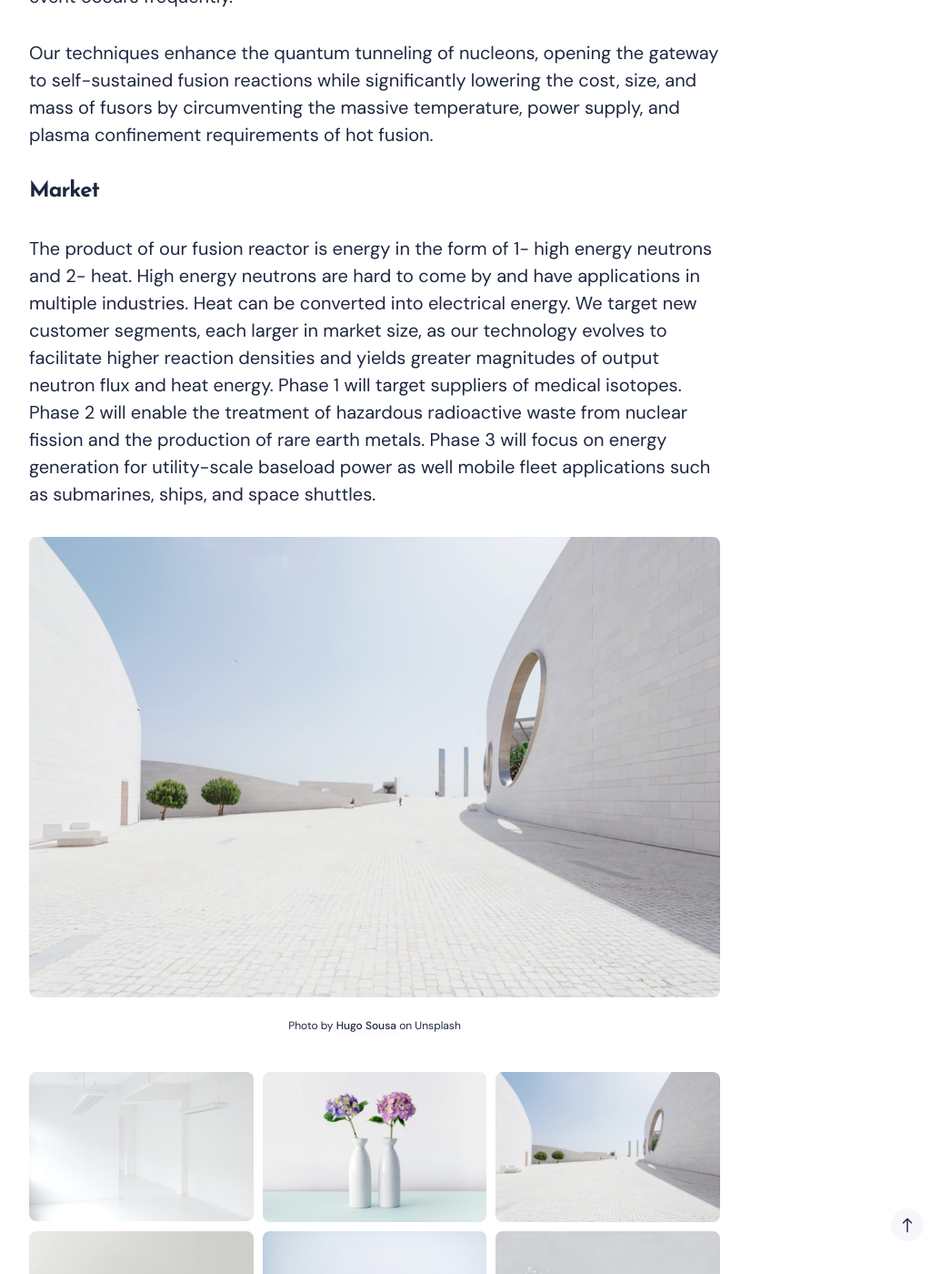
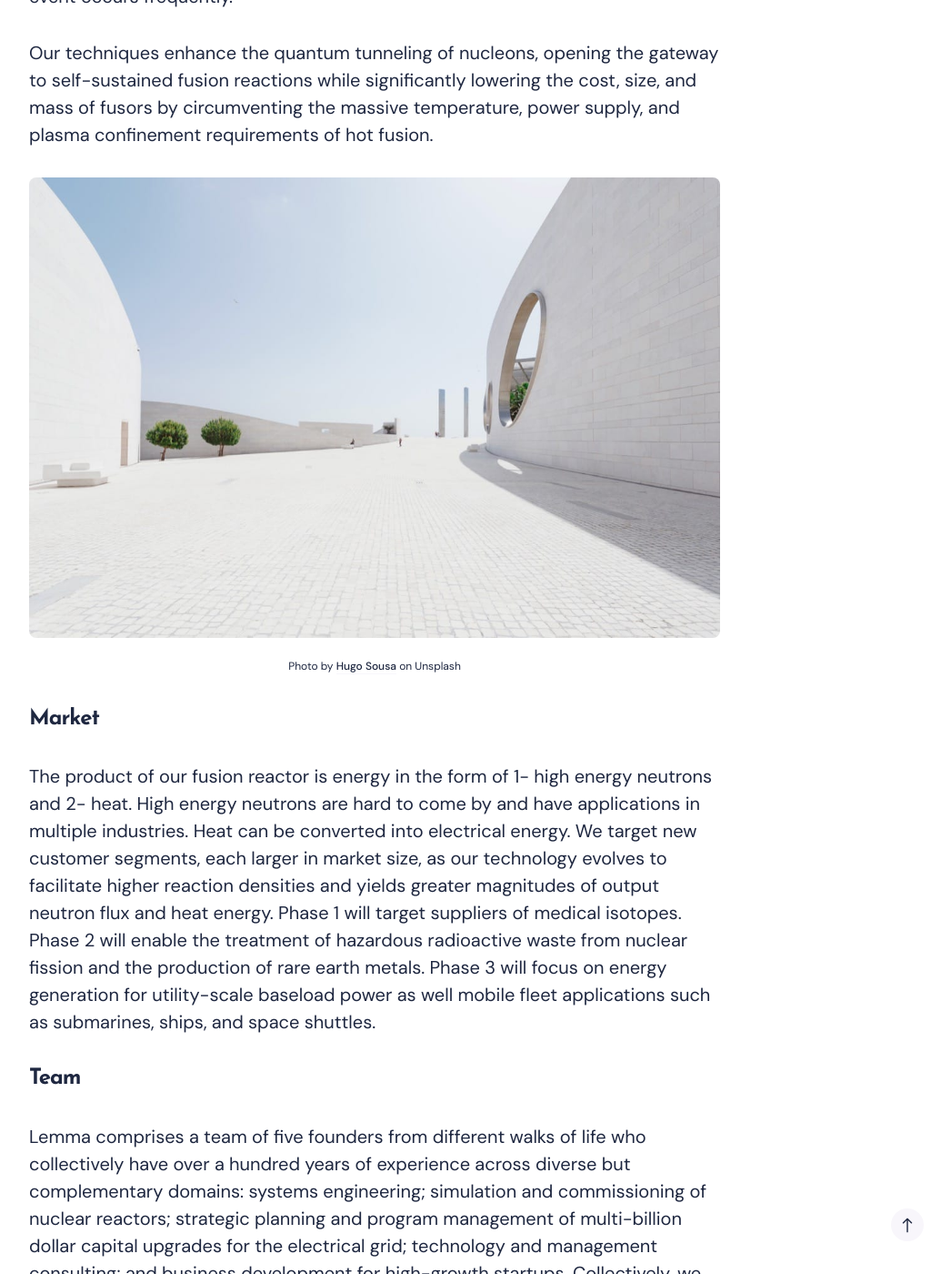
Before and after one commit to wildremote/wildremote.github.io, a Jekyll site: the page built from _pages/about.md, in a window 1280 px wide and 1400 px high, scrolled down 1550 px. Shown: the whole window at 91% size, without its empty margins (228-1263 px from the left). Built offline with Jekyll 4.4.1, drawn with Linux system fonts in a browser that asks for light colours; nearby versions of some CDN libraries; some of the changed text lies outside the part shown.

Commit message:
Added bios to about page

```diff
--- a/_pages/about.md
+++ b/_pages/about.md
@@ -12,11 +12,22 @@
 
 Our techniques enhance the quantum tunneling of nucleons, opening the gateway to self-sustained fusion reactions while significantly lowering the cost, size, and mass of fusors by circumventing the massive temperature, power supply, and plasma confinement requirements of hot fusion.
 
+![Workflow]({{site.baseurl}}/images/03.jpg)
+*Photo by [Hugo Sousa](https://unsplash.com/photos/BghGseQbAkA) on Unsplash*
+
 ### Market
 The product of our fusion reactor is energy in the form of 1- high energy neutrons and 2- heat. High energy neutrons are hard to come by and have applications in multiple industries. Heat can be converted into electrical energy. We target new customer segments, each larger in market size, as our technology evolves to facilitate higher reaction densities and yields greater magnitudes of output neutron flux and heat energy. Phase 1 will target suppliers of medical isotopes. Phase 2 will enable the treatment of hazardous radioactive waste from nuclear fission and the production of rare earth metals. Phase 3 will focus on energy generation for utility-scale baseload power as well mobile fleet applications such as submarines, ships, and space shuttles.
 
-![Workflow]({{site.baseurl}}/images/03.jpg)
-*Photo by [Hugo Sousa](https://unsplash.com/photos/BghGseQbAkA) on Unsplash*
+### Team
+Lemma comprises a team of five founders from different walks of life who collectively have over a hundred years of experience across diverse but complementary domains: systems engineering; simulation and commissioning of nuclear reactors; strategic planning and program management of multi-billion dollar capital upgrades for the electrical grid; technology and management consulting; and business development for high-growth startups. Collectively, we share a passion and track record for engaging with deep technology and grappling with market forces to enable high-impact societal and environmental transformation. While we acknowledge that most prevalent approaches to fusion are worthwhile pursuits, we recognize that the phenomena underpinning fusion – quantum tunnelling – is quirky enough to warrant alternate explorations. Our proposed approach is not based on new science, but rather an innovative set of engineering tactics. Our long-standing experience in this industry and our preliminary work leave us reasonably confident that we are onto an approach that would facilitate fusion reactions while achieving a step-change reduction in the cost, complexity, and size of fusion reactor systems.
+
+Phillip H. Wang, PE - Principal Investigator
+
+Phillip has more than 30 years of extensive experience in every aspect of system integration, control system engineering, and digital twins in the power industry. He has a strong history of power and utility industry systems design and implementations in all phases of project.
+He founded Microfusion Engineering in 1996 and co-created Thermal Hydraulic Integrated NetworK-THINK™ simulation engine as an efficient method for control system validation in the power industry. His primary focus is on engineering and contractor design review, implementation of control systems, developing digital twins and AI for process optimization, and engineering compliance with regulatory and safety guidelines.
+
+B.S., Mechanical Engineering, University of California, Berkeley, CA
+M.S., Mechanical Engineering, Georgia Institute of Technology, Atlanta, GA
 
 <div class="gallery-box">
   <div class="gallery">
```
